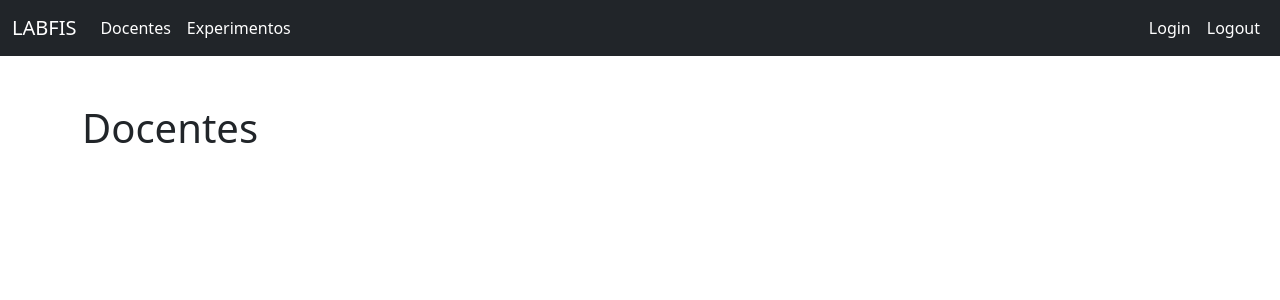
After one commit to labfisuftgmail/proj_agendamentos_labfis, a Django app: page /docentes/ in a window 1280 px wide. The commit adds this page. Shown: the top 300 px of the page. Run offline with Django 4.2, Linux system fonts and the light colour scheme.

Commit message:
Criação das views para os apps docentes e experimentos

```diff
--- /dev/null
+++ b/docentes/urls.py
@@ -0,0 +1,8 @@
+from django.urls import path
+from . import views
+
+app_name = 'docentes'
+
+urlpatterns = [
+    path('docentes/', views.detail_view, name='detail_view'),
+]
--- a/docentes/views.py
+++ b/docentes/views.py
@@ -1,3 +1,5 @@
 from django.shortcuts import render
 
 # Create your views here.
+def detail_view(request):
+    return render(request, 'docentes/detail_view.html')
--- /dev/null
+++ b/experimentos/urls.py
@@ -0,0 +1,8 @@
+from django.urls import path
+from . import views
+
+app_name = 'experimentos'
+
+urlpatterns = [
+    path('experimentos/', views.detail_view, name='detail_view'),
+]
--- a/experimentos/views.py
+++ b/experimentos/views.py
@@ -1,3 +1,5 @@
 from django.shortcuts import render
 
 # Create your views here.
+def detail_view(request):
+    return render(request, 'experimentos/detail_view.html')
--- a/proj_agendamentos_labfis/settings.py
+++ b/proj_agendamentos_labfis/settings.py
@@ -26,7 +26,7 @@ SECRET_KEY = 'django-insecure-syaahi7h$r-foi4dn58v-gt0-k1x942yyy7!fxt^$ny#e$bh&8
 # SECURITY WARNING: don't run with debug turned on in production!
 DEBUG = True
 
-ALLOWED_HOSTS = ['labfisuftgmail.pythonanywhere.com']
+ALLOWED_HOSTS = ['127.0.0.1', 'labfisuftgmail.pythonanywhere.com']
 
 
 # Application definition
--- a/proj_agendamentos_labfis/urls.py
+++ b/proj_agendamentos_labfis/urls.py
@@ -19,4 +19,6 @@ from django.urls import path, include
 urlpatterns = [
     path('admin/', admin.site.urls),
     path('', include('agendamentos.urls')),
+    path('', include('docentes.urls')),
+    path('', include('experimentos.urls')),
 ]
--- a/templates/base.html
+++ b/templates/base.html
@@ -1,16 +1,55 @@
 <!doctype html>
 <html lang="pt-br">
+
 <head>
   <meta charset="utf-8">
   <meta name="viewport" content="width=device-width, initial-scale=1">
   <title>{% block title %}{% endblock %}</title>
-    <link href="https://cdn.jsdelivr.net/npm/bootstrap@5.3.0-alpha1/dist/css/bootstrap.min.css" rel="stylesheet" integrity="sha384-GLhlTQ8iRABdZLl6O3oVMWSktQOp6b7In1Zl3/Jr59b6EGGoI1aFkw7cmDA6j6gD" crossorigin="anonymous">
+  <link href="https://cdn.jsdelivr.net/npm/bootstrap@5.3.0-alpha1/dist/css/bootstrap.min.css" rel="stylesheet"
+    integrity="sha384-GLhlTQ8iRABdZLl6O3oVMWSktQOp6b7In1Zl3/Jr59b6EGGoI1aFkw7cmDA6j6gD" crossorigin="anonymous">
+
+  <link rel="stylesheet" href="https://cdn.jsdelivr.net/npm/bootstrap-icons@1.10.3/font/bootstrap-icons.css">
 </head>
+
 <body>
+  <header>
+    <nav class="navbar navbar-expand-lg bg-dark" data-bs-theme="dark">
+      <div class="container-fluid">
+        <a class="navbar-brand" href="{% url 'agendamentos:detail_view' %}">LABFIS</a>
+        <button class="navbar-toggler" type="button" data-bs-toggle="collapse" data-bs-target="#navbarNav"
+          aria-controls="navbarNav" aria-expanded="false" aria-label="Toggle navigation">
+          <i class="bi bi-list"></i>
+        </button>
+        <div class="collapse navbar-collapse" id="navbarNav">
+          <ul class="navbar-nav me-auto mb-2 mb-lg-0">
+            <li class="nav-item">
+              <a class="nav-link active" aria-current="page" href="{% url 'docentes:detail_view' %}">Docentes</a>
+            </li>
+            <li class="nav-item">
+              <a class="nav-link active" href="{% url 'experimentos:detail_view' %}">Experimentos</a>
+            </li>
+          </ul>
+          <ul class="navbar-nav">
+            <li class="nav-item">
+              <a class="nav-link active" aria-current="page" href="#">Login</a>
+            </li>
+            <li class="nav-item">
+              <a class="nav-link active" href="#">Logout</a>
+            </li>
+          </ul>
+        </div>
+      </div>
+    </nav>
+  </header>
 
-    <div class="container">
+  <main class="container mt-5">
     {% block content %}{% endblock %}
-    </div>
-    <script src="https://cdn.jsdelivr.net/npm/bootstrap@5.3.0-alpha1/dist/js/bootstrap.bundle.min.js" integrity="sha384-w76AqPfDkMBDXo30jS1Sgez6pr3x5MlQ1ZAGC+nuZB+EYdgRZgiwxhTBTkF7CXvN" crossorigin="anonymous"></script>
+  </main>
+
+
+  <script src="https://cdn.jsdelivr.net/npm/bootstrap@5.3.0-alpha1/dist/js/bootstrap.bundle.min.js"
+    integrity="sha384-w76AqPfDkMBDXo30jS1Sgez6pr3x5MlQ1ZAGC+nuZB+EYdgRZgiwxhTBTkF7CXvN"
+    crossorigin="anonymous"></script>
 </body>
+
 </html>
--- /dev/null
+++ b/templates/docentes/detail_view.html
@@ -0,0 +1,7 @@
+{% extends '../base.html' %}
+
+{% block title %}LABFIS Agendamentos{% endblock %}
+
+{% block content %}
+<h1>Docentes</h1>
+{% endblock %}
```
Also changed, not shown: templates/experimentos/detail_view.html (added, +7 -0 lines). Lines whose indentation alone changed are shown as unchanged.
